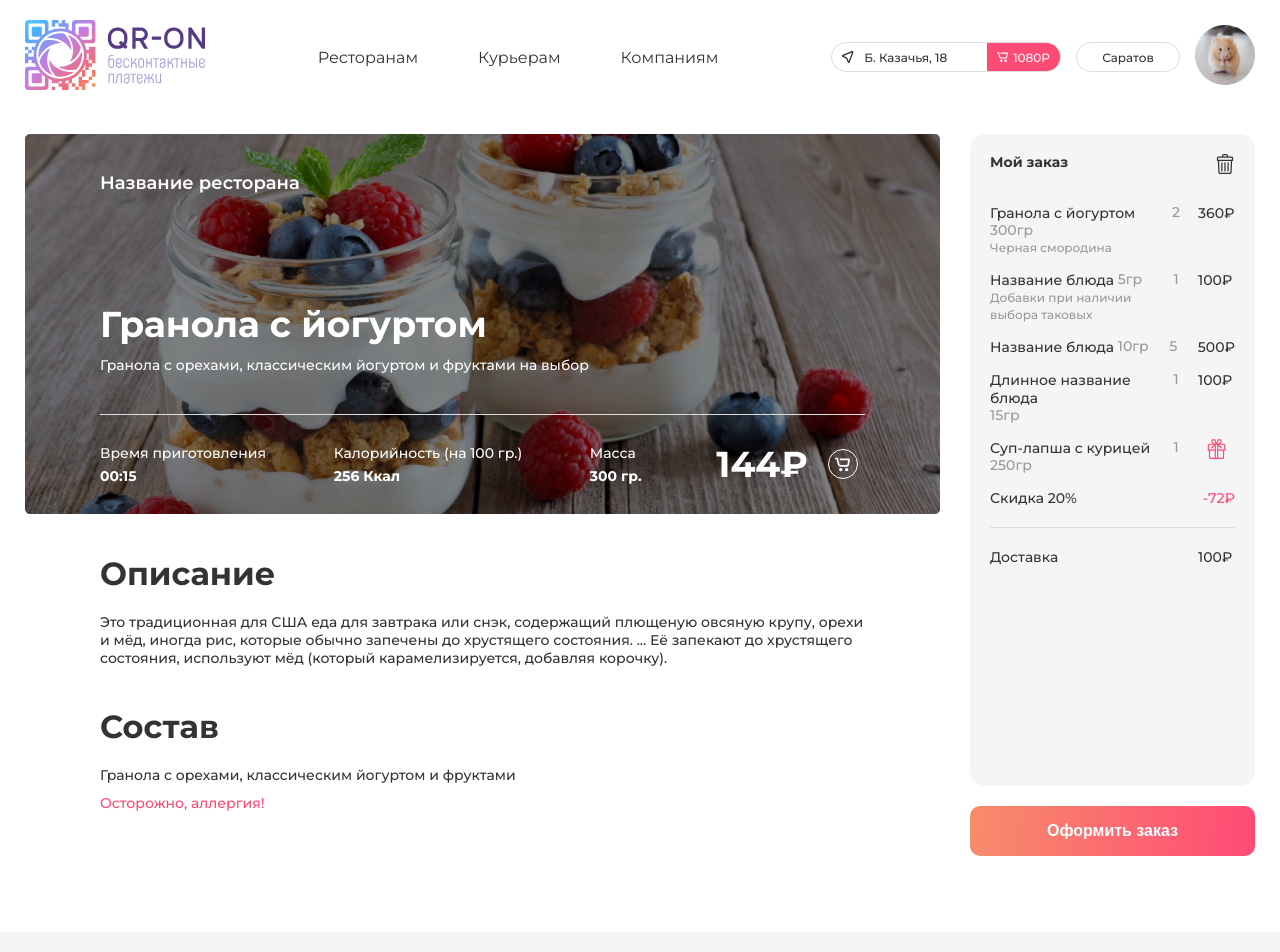
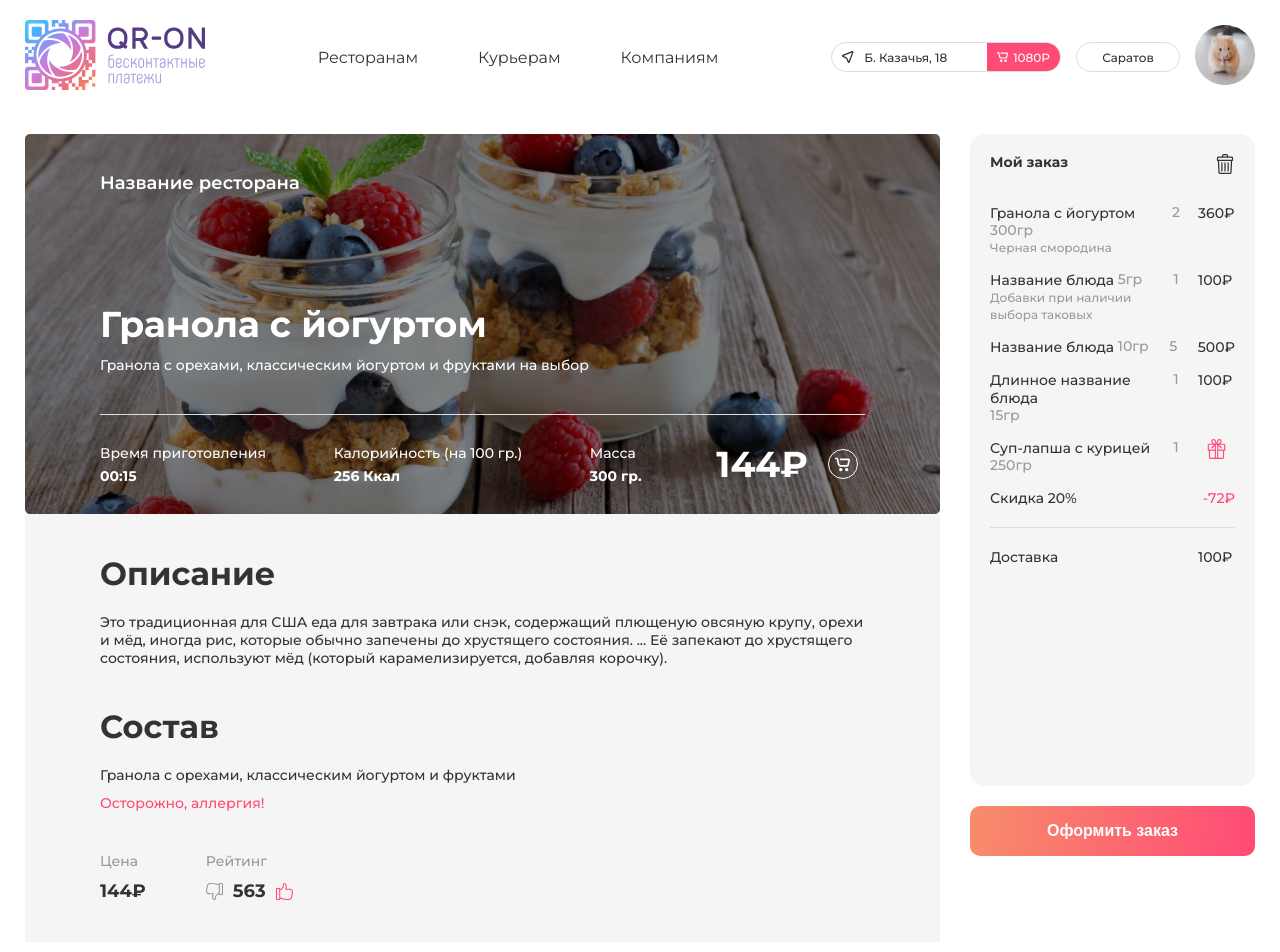
Before and after one commit to vladsubbotin1/restaurant, a React (Create React App) app: page /seoul/dish in a window 1280 px wide. Shown: the top 952 px of the page. Built offline with nearby package versions, Linux system fonts and the light colour scheme.

Commit message:
add counter

```diff
--- a/src/components/SideCart.jsx
+++ b/src/components/SideCart.jsx
@@ -65,7 +65,7 @@ const SideCart = props => {
 							<span className='side-cart__name'>Скидка 20%&nbsp;</span>
 							<span className='side-cart__discount'>-72₽</span>
 						</div>
-						<div class='divider' style={{ margin: '5px 0' }}></div>
+						<div className='divider' style={{ margin: '5px 0' }}></div>
 						<div className='side-cart__item'>
 							<span className='side-cart__delivery'>Доставка&nbsp;</span>
 							<span className='side-cart__price'>100₽</span>
--- a/src/pages/restaurants/Dish.jsx
+++ b/src/pages/restaurants/Dish.jsx
@@ -2,9 +2,29 @@ import Header from '../../components/Header'
 import SideCart from '../../components/SideCart'
 import FooterBig from '../../components/FooterBig'
 import Cart from '../../assets/icons/cart.svg'
+import Dislike from '../../assets/icons/dislike.svg'
+import Like from '../../assets/icons/like.svg'
 import './Dish.scss'
+import { useState } from 'react'
 
 const Granola = () => {
+	const [likes, setLikes] = useState(563)
+	const [isLiked, setIsLiked] = useState(false)
+
+	const like = () => {
+		if (!isLiked === true) {
+			setLikes(like => like + 1)
+			setIsLiked(true)
+		}
+	}
+
+	const dislike = () => {
+		if (likes > 0 && !isLiked === true) {
+			setLikes(like => like - 1)
+			setIsLiked(true)
+		}
+	}
+
 	return (
 		<>
 			<div className='wrapper'>
@@ -42,7 +62,7 @@ const Granola = () => {
 							</div>
 						</div>
 						<div className='dish-desc'>
-							<div class='dish-desc__wrapper'>
+							<div className='dish-desc__wrapper'>
 								<div className='dish-desc__item'>
 									<div className='dish-desc__desc-heading'>Описание</div>
 									<div className='dish-desc__desc'>
@@ -60,7 +80,34 @@ const Granola = () => {
 									</div>
 									<div className='dish-desc__allergy'>Осторожно, аллергия!</div>
 								</div>
-								<div className='dish-desc__item'></div>
+								<div className='dish-desc__item'>
+									<div className='dish-desc__row'>
+										<div
+											style={{
+												display: 'flex',
+												flexDirection: 'column',
+												gap: '10px',
+											}}
+										>
+											<span style={{ color: '#999999' }}>Цена</span>
+											<span className='dish-desc__price'>144₽</span>
+										</div>
+										<div
+											style={{
+												display: 'flex',
+												flexDirection: 'column',
+												gap: '10px',
+											}}
+										>
+											<span style={{ color: '#999999' }}>Рейтинг</span>
+											<div className='dish-desc__likes-wrapper'>
+												<img src={Dislike} alt='Dislike' onClick={dislike} />
+												<span className='dish-desc__likes-value'>{likes}</span>
+												<img src={Like} alt='Like' onClick={like} />
+											</div>
+										</div>
+									</div>
+								</div>
 							</div>
 						</div>
 					</div>
--- a/src/pages/restaurants/Dish.scss
+++ b/src/pages/restaurants/Dish.scss
@@ -100,6 +100,7 @@
 
 .dish-desc {
 	padding: 40px 75px;
+	background-color: #f5f5f5;
 
 	&__wrapper {
 		display: flex;
@@ -114,8 +115,34 @@
 		margin-bottom: 20px;
 	}
 
+	&__price,
+	&__likes-value {
+		font-weight: 700;
+		font-size: 18px;
+		line-height: 22px;
+	}
+
+	&__likes-value {
+		margin: 0 10px;
+	}
+
 	&__allergy {
 		margin-top: 10px;
 		color: #ff4a76;
 	}
+
+	&__likes-wrapper {
+		display: flex;
+		align-items: center;
+		user-select: none;
+
+		img {
+			cursor: pointer;
+		}
+	}
+
+	&__row {
+		display: flex;
+		gap: 60px;
+	}
 }
```
Also changed, not shown: src/assets/icons/dislike.svg (added), src/assets/icons/like.svg (added).
